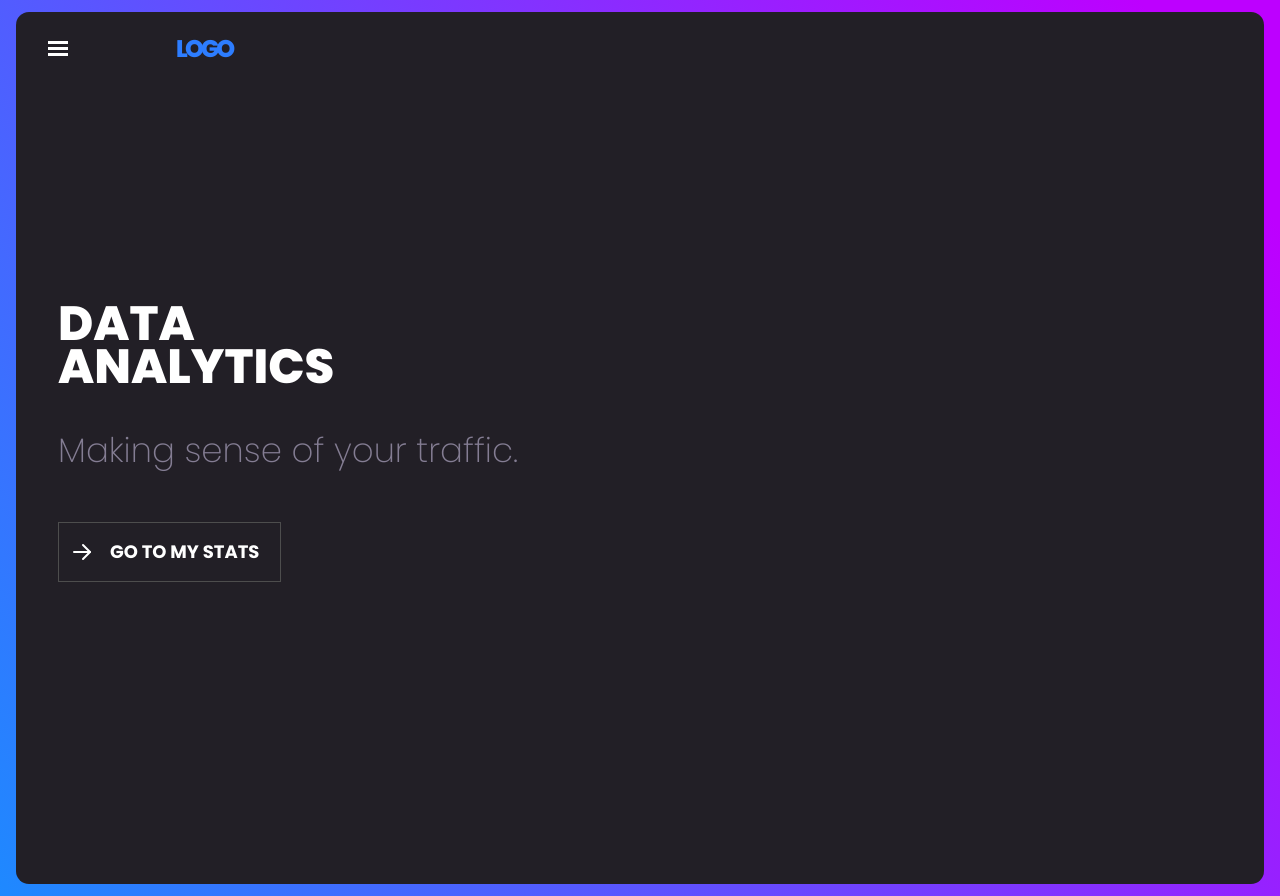
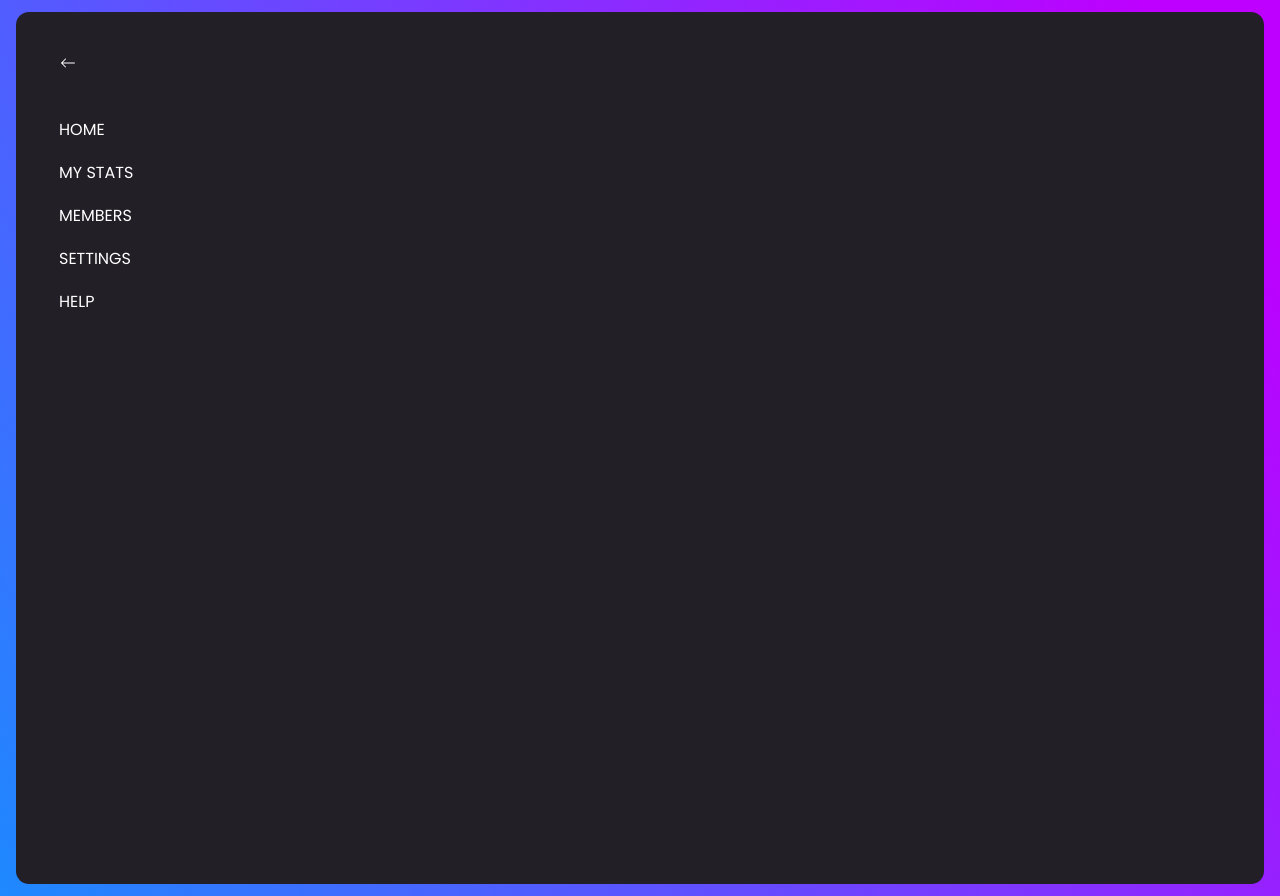
Before and after one commit to codexshell/data-analytics-dashboard, a SvelteKit app: page / in a window 1280 px wide. Built offline with nearby package versions, Linux system fonts and the light colour scheme.

Commit message:
feat(components): add OffCanvas component to display navigation links

```diff
--- /dev/null
+++ b/src/lib/components/OffCanvas.svelte
@@ -0,0 +1,55 @@
+<script>
+	import arrowLeft from '$lib/images/arrow-left.svg';
+
+	const links = ['home', 'my stats', 'members', 'settings', 'help'];
+</script>
+
+<nav>
+	<div class="img-wrapper">
+		<img src={arrowLeft} alt="arrow-left" />
+	</div>
+
+	<div>
+		<ul>
+			{#each links as link}
+				<li>{link}</li>
+			{/each}
+		</ul>
+	</div>
+</nav>
+
+<style>
+	li {
+		height: 4.3rem;
+		padding-left: 4.3rem;
+		color: white;
+		font-weight: 400;
+		font-size: 1.6rem;
+		text-transform: uppercase;
+		display: flex;
+		align-items: center;
+		cursor: pointer;
+		transition: background-color 0.2s ease-in-out;
+	}
+
+	li:hover {
+		font-weight: 700;
+		background-color: #4497ff;
+	}
+
+	ul {
+		list-style: none;
+		margin-top: 3rem;
+	}
+
+	nav {
+		display: flow-root;
+		width: 21.3rem;
+	}
+
+	.img-wrapper {
+		margin-left: 4.4rem;
+		margin-top: 4.1rem;
+		cursor: pointer;
+	}
+</style>
--- a/src/routes/+page.svelte
+++ b/src/routes/+page.svelte
@@ -1,10 +1,12 @@
 <script>
-	import TheMain from '$lib/components/TheMain.svelte';
+	// import TheMain from '$lib/components/TheMain.svelte';
+	import OffCanvas from '$lib/components/OffCanvas.svelte';
 </script>
 
 <div class="wrapper">
 	<div class="container">
-		<TheMain />
+		<!-- <TheMain /> -->
+		<OffCanvas />
 	</div>
 </div>
 
@@ -13,6 +15,7 @@
 		background-image: linear-gradient(238.71deg, #bd00ff 7.63%, #00a3ff 117.53%);
 		padding-inline: 1.6rem;
 		padding-block: 1.2rem;
+		min-height: 100vh;
 	}
 
 	.container {
```
